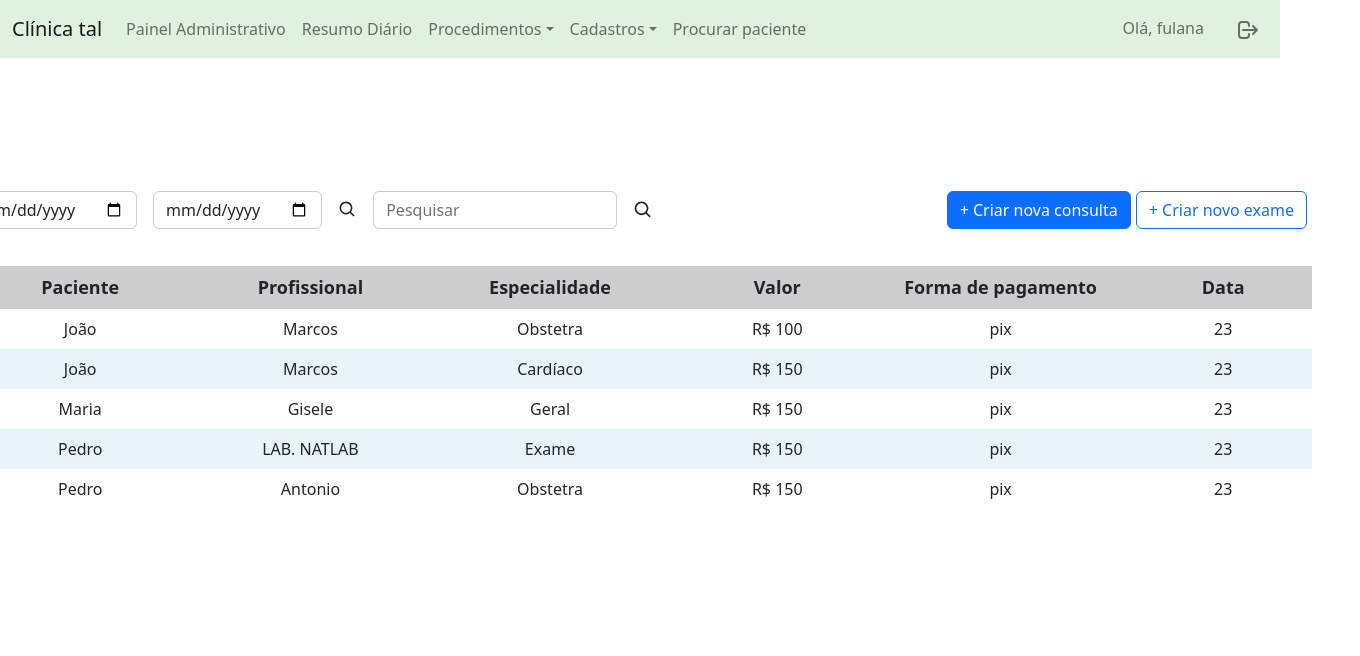
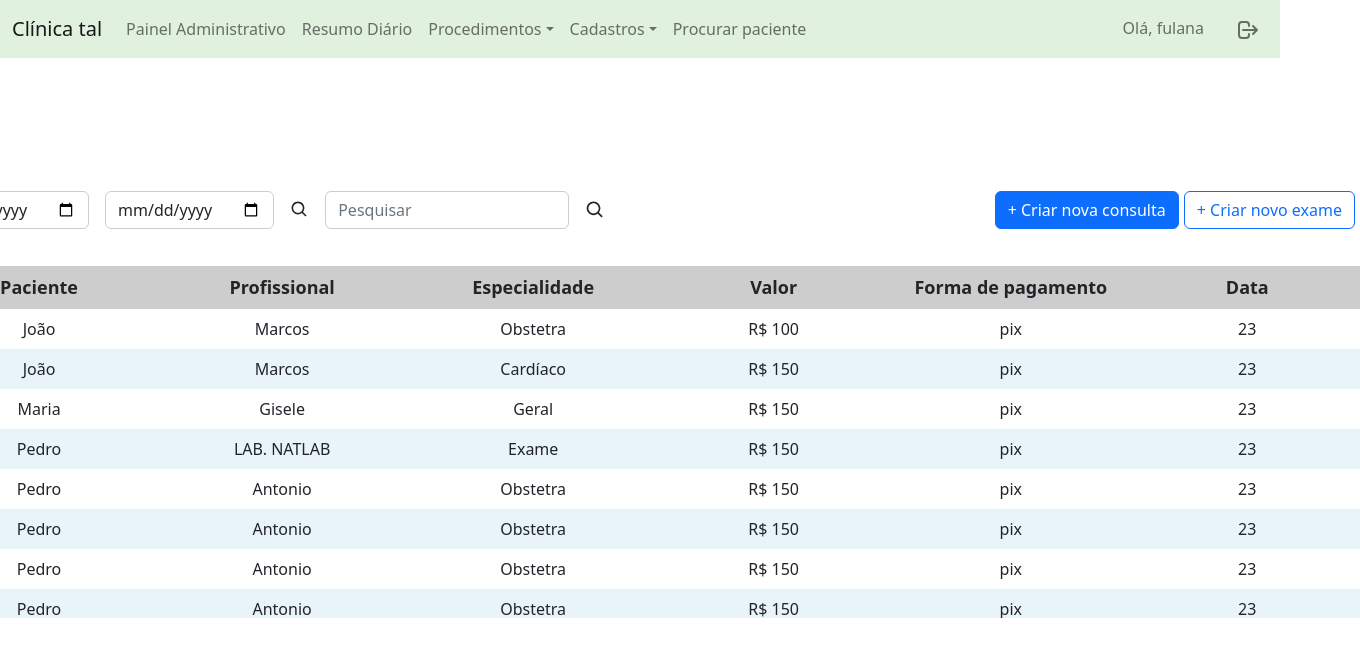
Before and after one commit to camillaalves12/clinicas, a React (Vite) app: page /procedures in a window 1280 px wide. Shown: the top 656 px of the page, 1360 px wide, since content can reach past the window. Built offline with nearby package versions, Linux system fonts and the light colour scheme.

Commit message:
Modifiquei algumas cscc da pagina de procedimentos e das dash

```diff
--- a/index.html
+++ b/index.html
@@ -4,10 +4,11 @@
     <meta charset="UTF-8" />
     <link rel="icon" type="image/svg+xml" href="/vite.svg" />
     <meta name="viewport" content="width=device-width, initial-scale=1.0" />
-    <title>Vite + React</title>
+    <title>Clínica</title>
     <link rel="preconnect" href="https://fonts.googleapis.com">
     <link rel="preconnect" href="https://fonts.gstatic.com" crossorigin>
     <link href="https://fonts.googleapis.com/css2?family=Roboto:wght@100;300;400;500;700&display=swap" rel="stylesheet">
+    <link rel="stylesheet" href="./src//styles/global.jsx">
   </head>
   <body>
     <div id="root"></div>
--- a/src/App.jsx
+++ b/src/App.jsx
@@ -22,7 +22,6 @@ import {
 
 function App() {
   return (
-
     <Router>
       <Routes>
         <Route exact path='/' element={<LoginPage/>}/>
@@ -38,7 +37,6 @@ function App() {
       </Routes>
     </Router>
 
-
   );
 }
 
--- a/src/components/DashPie/styles.module.scss
+++ b/src/components/DashPie/styles.module.scss
@@ -1,5 +1,5 @@
 .dashPie {
-   width: 615px;
+   width: 575px;
    border: 1px solid #cdcdcd;
    border-radius: 24px;
    padding: 1rem;
--- a/src/components/DashSpline/styles.module.scss
+++ b/src/components/DashSpline/styles.module.scss
@@ -1,5 +1,5 @@
 .dashSpline {
-   width: 630px;
+   width: 565px;
    border: 1px solid #cdcdcd;
    border-radius: 24px;
    padding: 1rem;
--- a/src/components/Details/Details.jsx
+++ b/src/components/Details/Details.jsx
@@ -12,6 +12,11 @@ export function Details() {
         { index: 3, patient: 'João', professional: 'Gisele', procedure_group:'Obtetra', procedures: 'blabkabka', value: 150, form_of_payment: 'pix', date:23 },
         { index: 4, patient: 'João', professional: 'Antonio', procedure_group:'Obtetra', procedures: 'blabkabka', value: 150, form_of_payment: 'pix', date:23 },
         { index: 5, patient: 'João', professional: 'Antonio', procedure_group:'Obtetra', procedures: 'blabkabka', value: 150, form_of_payment: 'pix', date:23 },
+        { index: 5, patient: 'João', professional: 'Antonio', procedure_group:'Obtetra', procedures: 'blabkabka', value: 150, form_of_payment: 'pix', date:23 },
+        { index: 5, patient: 'João', professional: 'Antonio', procedure_group:'Obtetra', procedures: 'blabkabka', value: 150, form_of_payment: 'pix', date:23 },
+        { index: 5, patient: 'João', professional: 'Antonio', procedure_group:'Obtetra', procedures: 'blabkabka', value: 150, form_of_payment: 'pix', date:23 },
+        { index: 6, patient: 'João', professional: 'Antonio', procedure_group:'Obtetra', procedures: 'blabkabka', value: 150, form_of_payment: 'pix', date:23 },
+        { index: 6, patient: 'João', professional: 'Antonio', procedure_group:'Obtetra', procedures: 'blabkabka', value: 150, form_of_payment: 'pix', date:23 },
         { index: 6, patient: 'João', professional: 'Antonio', procedure_group:'Obtetra', procedures: 'blabkabka', value: 150, form_of_payment: 'pix', date:23 },
       ];
 
--- a/src/components/Details/styles.module.scss
+++ b/src/components/Details/styles.module.scss
@@ -25,7 +25,7 @@
 
   .divTable {
     overflow: auto;
-    height: 27rem;
+    height: 25rem;
     overflow-x: hidden;
   }
 
--- a/src/components/Table/Table.jsx
+++ b/src/components/Table/Table.jsx
@@ -11,6 +11,12 @@ export function Table() {
       { index: 2, patient: 'João', professional: 'Marcos', specialty:'Cardíaco', value: 150, form_of_payment: 'pix', date:23 },
       { index: 3, patient: 'Maria', professional: 'Gisele', specialty:'Geral', value: 150, form_of_payment: 'pix', date:23 },
       { index: 4, patient: 'Pedro', professional: 'LAB. NATLAB', specialty:'Exame', value: 150, form_of_payment: 'pix', date:23 },
+      { index: 5, patient: 'Pedro', professional: 'Antonio', specialty:'Obstetra', value: 150, form_of_payment: 'pix', date:23 },
+      { index: 5, patient: 'Pedro', professional: 'Antonio', specialty:'Obstetra', value: 150, form_of_payment: 'pix', date:23 },
+      { index: 5, patient: 'Pedro', professional: 'Antonio', specialty:'Obstetra', value: 150, form_of_payment: 'pix', date:23 },
+      { index: 5, patient: 'Pedro', professional: 'Antonio', specialty:'Obstetra', value: 150, form_of_payment: 'pix', date:23 },
+      { index: 5, patient: 'Pedro', professional: 'Antonio', specialty:'Obstetra', value: 150, form_of_payment: 'pix', date:23 },
+      { index: 5, patient: 'Pedro', professional: 'Antonio', specialty:'Obstetra', value: 150, form_of_payment: 'pix', date:23 },
       { index: 5, patient: 'Pedro', professional: 'Antonio', specialty:'Obstetra', value: 150, form_of_payment: 'pix', date:23 },
     ];
 
--- a/src/components/Table/styles.module.scss
+++ b/src/components/Table/styles.module.scss
@@ -2,7 +2,7 @@
   display: flex;
   flex-direction: column;
   margin: 0 auto;
-  width: 168vh;
+  width: 180vh;
 
   .container_search_and_create {
     display: flex;
@@ -40,11 +40,11 @@
 
 .divTable {
   overflow: auto;
-  height: 25rem;
+  height: 22rem;
   overflow-x: hidden;
 
   .table {
-    width: 170vh;
+    width: 180vh;
     border-spacing: 0 8px;
     text-align: center;
 
--- a/src/pages/InitialPage/InitialPage.jsx
+++ b/src/pages/InitialPage/InitialPage.jsx
@@ -1,4 +1,3 @@
-
 import { Card } from "../../components/Card/Card"
 import { Header } from "../../components/Header/Header"
 import {DashPie} from "../../components/DashPie/DashPie"
--- a/src/pages/InitialPage/styles.module.scss
+++ b/src/pages/InitialPage/styles.module.scss
@@ -3,7 +3,8 @@
    align-items: center;
    justify-content: center;
    flex-direction: column;
-   height: 92vh;
+   height: 91vh;
+
 }
 
 .cards_date {
--- /dev/null
+++ b/src/styles/global.jsx
@@ -0,0 +1,20 @@
+import { createGlobalStyle } from 'styled-components';
+
+const GlobalStyles = createGlobalStyle`
+  * {
+    margin: 0;
+    padding: 0;
+    box-sizing: border-box;
+  }
+
+  #root, body {
+    font: 16px 'Roboto', sans-serif;
+  }
+
+  span {
+    margin: 0;
+    padding: 0;
+}
+`;
+
+export default GlobalStyles;
```
